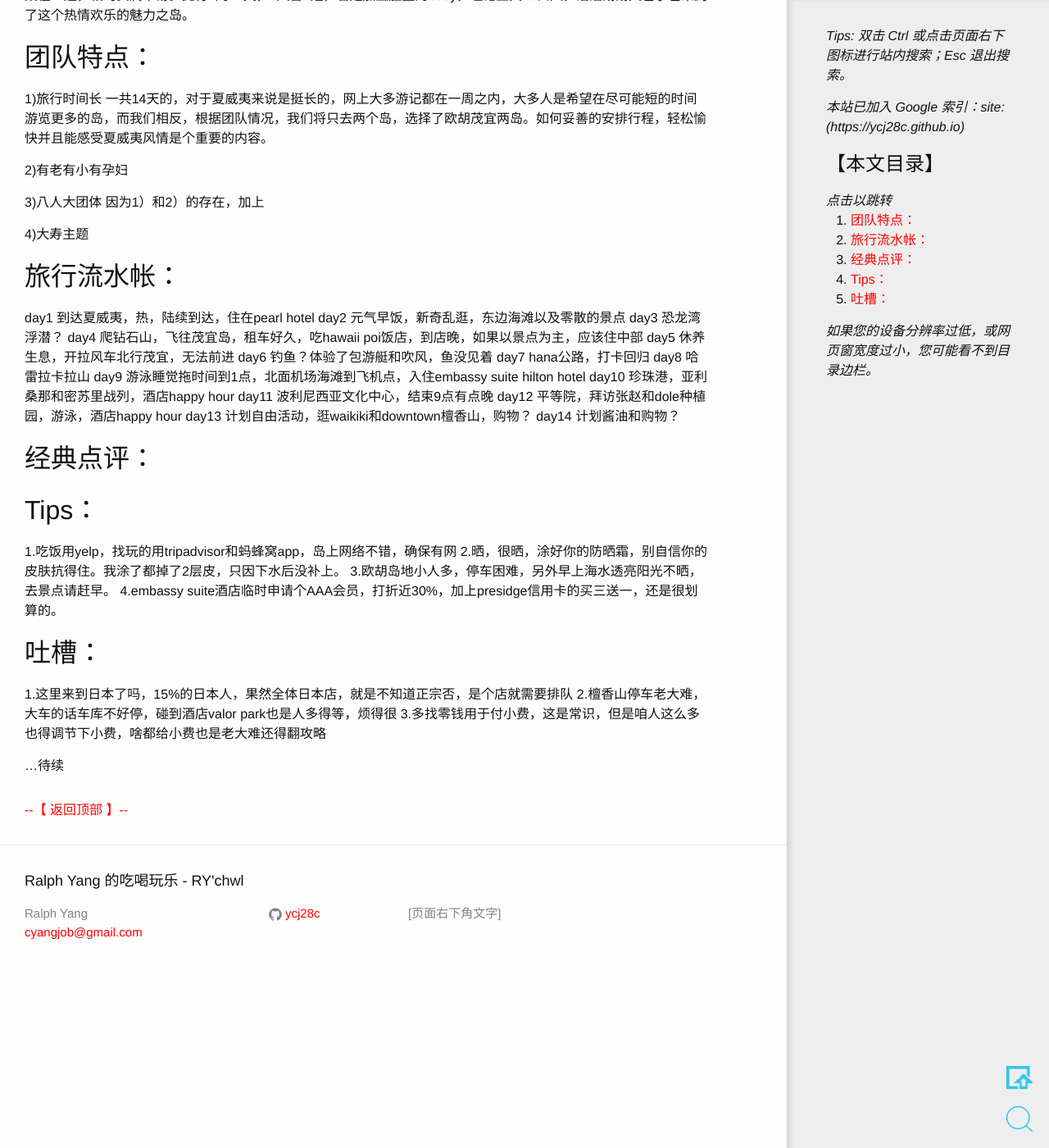
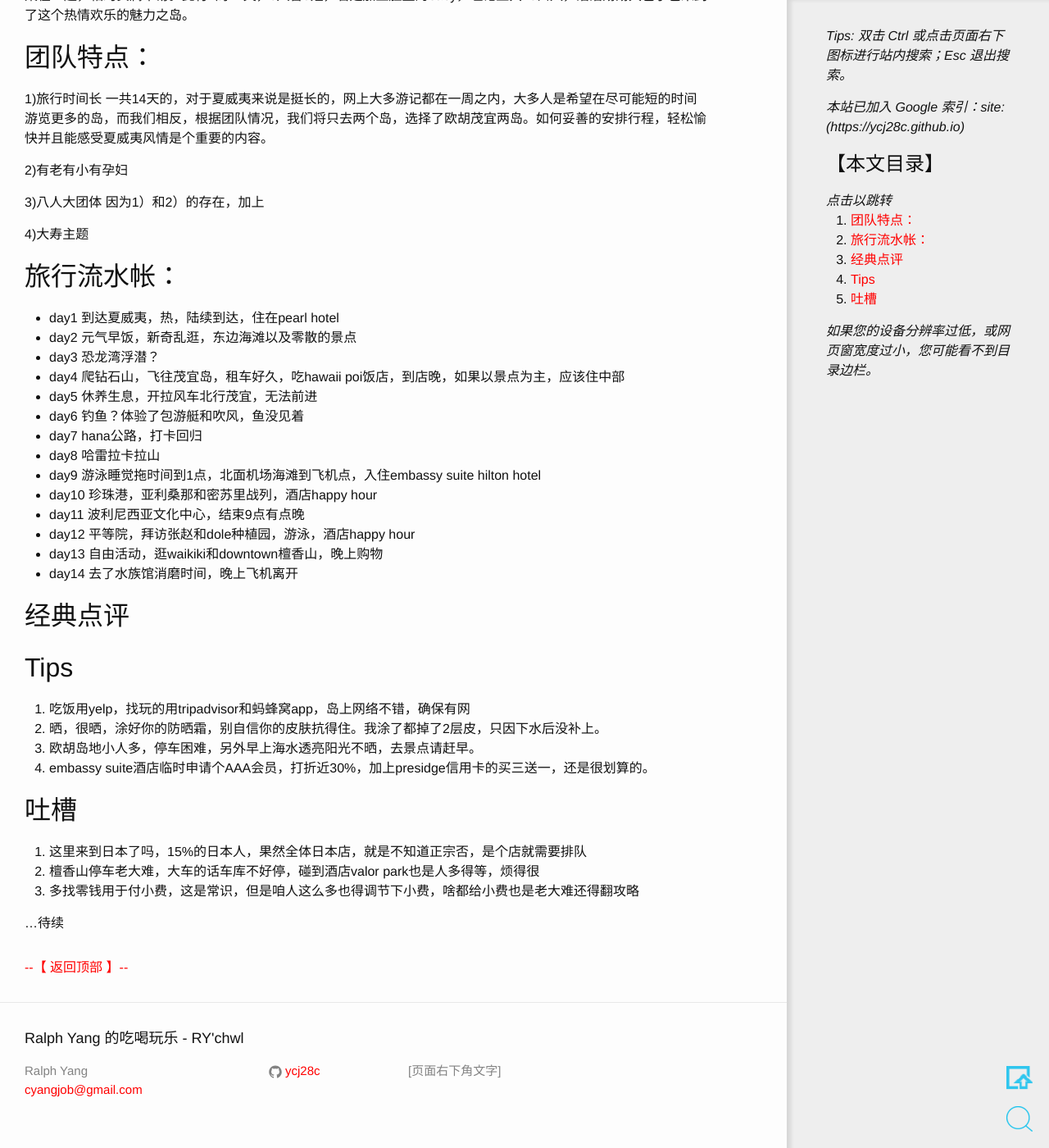
Before and after one commit to ycj28c/lifeblog, a Jekyll site: the page built from _posts/2017-08-23-family-hawaii.md, in a window 1280 px wide and 1400 px high, scrolled down 390 px. Shown: the whole window at 82% size. Built offline with Jekyll 4.4.1, drawn with Linux system fonts in a browser that asks for light colours; comment, search, counter and statistics services are not loaded.

Commit message:
20170920_001051

```diff
--- a/_posts/2017-08-23-family-hawaii.md
+++ b/_posts/2017-08-23-family-hawaii.md
@@ -21,35 +21,35 @@ tag: create-blog
 
 旅行流水帐：
 -----------
-day1 到达夏威夷，热，陆续到达，住在pearl hotel
-day2 元气早饭，新奇乱逛，东边海滩以及零散的景点
-day3 恐龙湾浮潜？
-day4 爬钻石山，飞往茂宜岛，租车好久，吃hawaii poi饭店，到店晚，如果以景点为主，应该住中部
-day5 休养生息，开拉风车北行茂宜，无法前进
-day6 钓鱼？体验了包游艇和吹风，鱼没见着
-day7 hana公路，打卡回归
-day8 哈雷拉卡拉山
-day9 游泳睡觉拖时间到1点，北面机场海滩到飞机点，入住embassy suite hilton hotel
-day10 珍珠港，亚利桑那和密苏里战列，酒店happy hour
-day11 波利尼西亚文化中心，结束9点有点晚
-day12 平等院，拜访张赵和dole种植园，游泳，酒店happy hour
-day13 计划自由活动，逛waikiki和downtown檀香山，购物？
-day14 计划酱油和购物？
+* day1 到达夏威夷，热，陆续到达，住在pearl hotel
+* day2 元气早饭，新奇乱逛，东边海滩以及零散的景点
+* day3 恐龙湾浮潜？
+* day4 爬钻石山，飞往茂宜岛，租车好久，吃hawaii poi饭店，到店晚，如果以景点为主，应该住中部
+* day5 休养生息，开拉风车北行茂宜，无法前进
+* day6 钓鱼？体验了包游艇和吹风，鱼没见着
+* day7 hana公路，打卡回归
+* day8 哈雷拉卡拉山
+* day9 游泳睡觉拖时间到1点，北面机场海滩到飞机点，入住embassy suite hilton hotel
+* day10 珍珠港，亚利桑那和密苏里战列，酒店happy hour
+* day11 波利尼西亚文化中心，结束9点有点晚
+* day12 平等院，拜访张赵和dole种植园，游泳，酒店happy hour
+* day13 自由活动，逛waikiki和downtown檀香山，晚上购物
+* day14 去了水族馆消磨时间，晚上飞机离开
 
-经典点评：
+经典点评
 -----------
 
-Tips：
+Tips
 -----------
-1.吃饭用yelp，找玩的用tripadvisor和蚂蜂窝app，岛上网络不错，确保有网
-2.晒，很晒，涂好你的防晒霜，别自信你的皮肤抗得住。我涂了都掉了2层皮，只因下水后没补上。
-3.欧胡岛地小人多，停车困难，另外早上海水透亮阳光不晒，去景点请赶早。
-4.embassy suite酒店临时申请个AAA会员，打折近30%，加上presidge信用卡的买三送一，还是很划算的。
+1. 吃饭用yelp，找玩的用tripadvisor和蚂蜂窝app，岛上网络不错，确保有网
+2. 晒，很晒，涂好你的防晒霜，别自信你的皮肤抗得住。我涂了都掉了2层皮，只因下水后没补上。
+3. 欧胡岛地小人多，停车困难，另外早上海水透亮阳光不晒，去景点请赶早。
+4. embassy suite酒店临时申请个AAA会员，打折近30%，加上presidge信用卡的买三送一，还是很划算的。
 
-吐槽：
+吐槽
 -----------
-1.这里来到日本了吗，15%的日本人，果然全体日本店，就是不知道正宗否，是个店就需要排队
-2.檀香山停车老大难，大车的话车库不好停，碰到酒店valor park也是人多得等，烦得很
-3.多找零钱用于付小费，这是常识，但是咱人这么多也得调节下小费，啥都给小费也是老大难还得翻攻略
+1. 这里来到日本了吗，15%的日本人，果然全体日本店，就是不知道正宗否，是个店就需要排队
+2. 檀香山停车老大难，大车的话车库不好停，碰到酒店valor park也是人多得等，烦得很
+3. 多找零钱用于付小费，这是常识，但是咱人这么多也得调节下小费，啥都给小费也是老大难还得翻攻略
 
 ...待续
```
